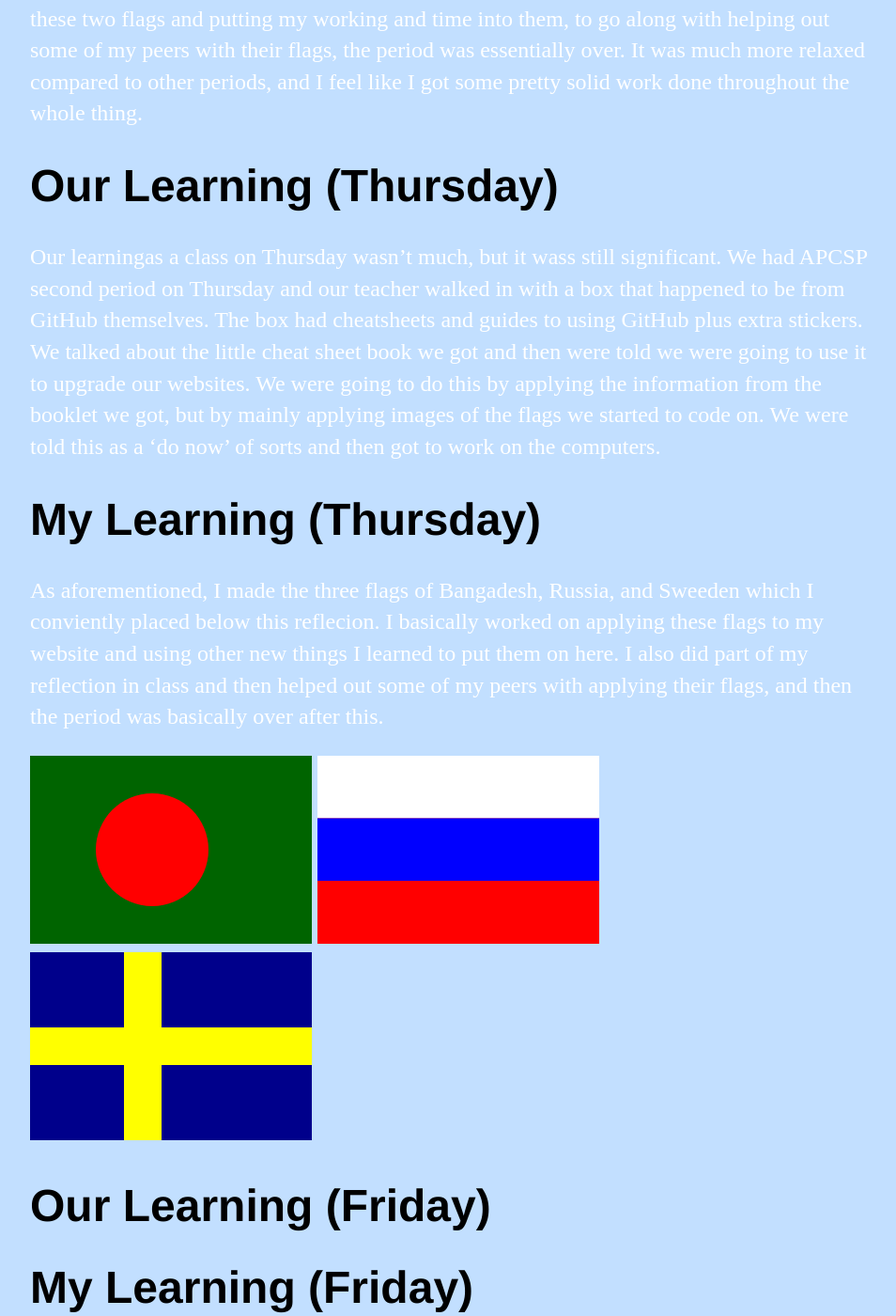
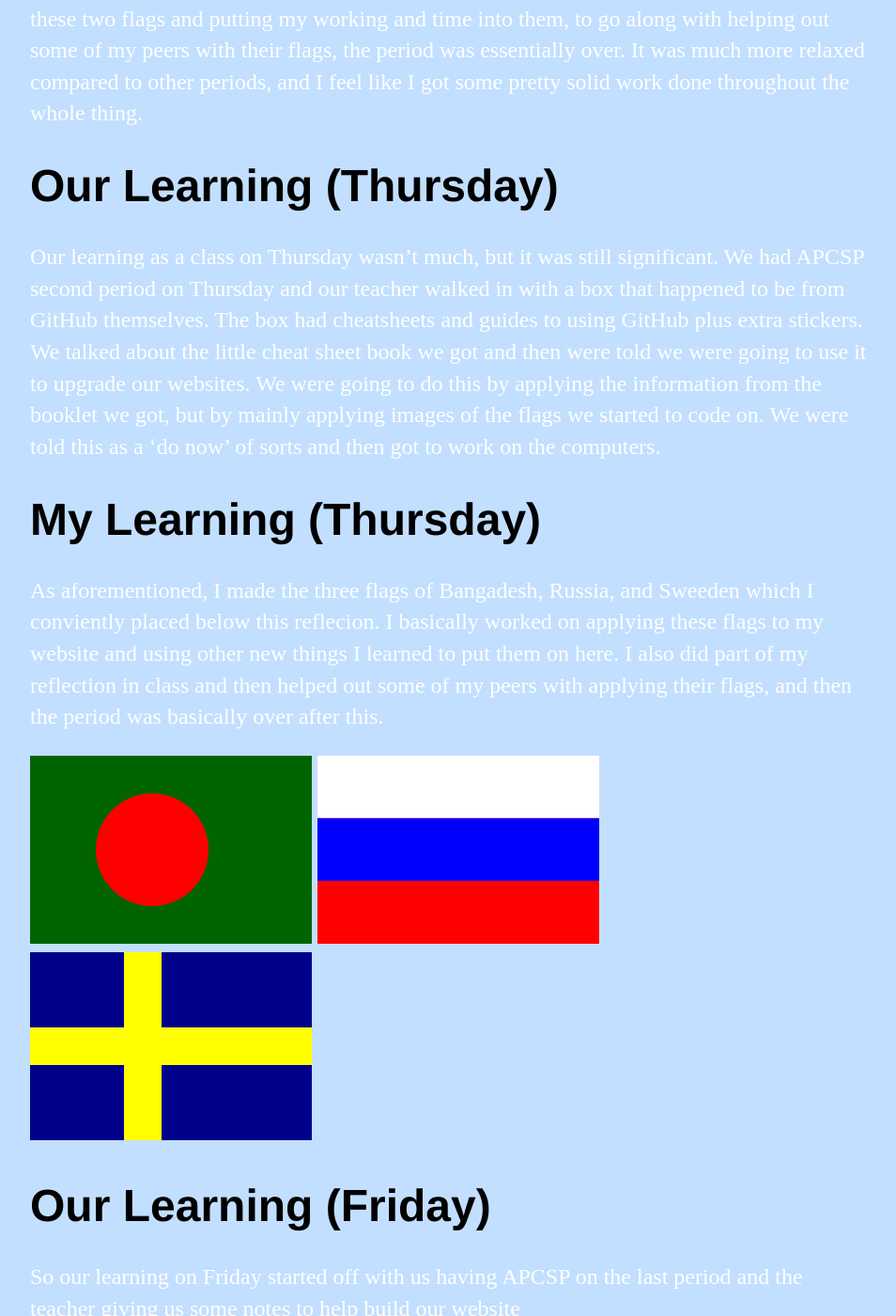
Before and after one commit to albertof4112/albertof4112.github.io, a Jekyll site: the page built from _posts/2018-10-19-weekly-reflection-05.md, in a window 1280 px wide and 1400 px high, scrolled down 1635 px. Shown: the whole window at 94% size, without its empty margins (160-1114 px from the left). Built offline with Jekyll 4.4.1, drawn with Linux system fonts in a browser that asks for light colours.

Commit message:
Update 2018-10-19-weekly-reflection-05.md

```diff
--- a/_posts/2018-10-19-weekly-reflection-05.md
+++ b/_posts/2018-10-19-weekly-reflection-05.md
@@ -17,7 +17,7 @@ On Wednesday we didn't have a lot of "our learning" as the day was basically jus
 Since our APCSP period on Wednesday was basically just us coding and finishing up our flags, this is exactly what I did. I finished my Bangladesh flag on Monday so I decided to make two more flags. Russia, and Sweeden were my two currated picks and with me coding these two flags and putting my working and time into them, to go along with helping out some of my peers with their flags, the period was essentially over. It was much more relaxed compared to other periods, and I feel like I got some pretty solid work done throughout the whole thing.
 
 # Our Learning (Thursday)
-Our learningas a class on Thursday wasn't much, but it wass still significant. We had APCSP second period on Thursday and our teacher walked in with a box that happened to be from GitHub themselves. The box had cheatsheets and guides to using GitHub plus extra stickers. We talked about the little cheat sheet book we got and then were told we were going to use it to upgrade our websites. We were going to do this by applying the information from the booklet we got, but by mainly applying images of the flags we started to code on. We were told this as a 'do now' of sorts and then got to work on the computers.
+Our learning as a class on Thursday wasn't much, but it was still significant. We had APCSP second period on Thursday and our teacher walked in with a box that happened to be from GitHub themselves. The box had cheatsheets and guides to using GitHub plus extra stickers. We talked about the little cheat sheet book we got and then were told we were going to use it to upgrade our websites. We were going to do this by applying the information from the booklet we got, but by mainly applying images of the flags we started to code on. We were told this as a 'do now' of sorts and then got to work on the computers.
 
 # My Learning (Thursday)
 As aforementioned, I made the three flags of Bangadesh, Russia, and Sweeden which I conviently placed below this reflecion. I basically worked on applying these flags to my website and using other new things I learned to put them on here. I also did part of my reflection in class and then helped out some of my peers with applying their flags, and then the period was basically over after this.
@@ -25,6 +25,6 @@ As aforementioned, I made the three flags of Bangadesh, Russia, and Sweeden whic
 ![BANGLADESH.FLAG](/images/BANGLADESH.FLAG.png) ![RUSSIAN.FLAG](/images/RUSSIAN.FLAG.png) ![SWEEDEN.FLAG](/images/SWEEDEN.FLAG.png)
 
 # Our Learning (Friday)
-
+So our learning on Friday started off with us having APCSP on the last period and the teacher giving us some notes to help build our website
 
 # My Learning (Friday)
```
